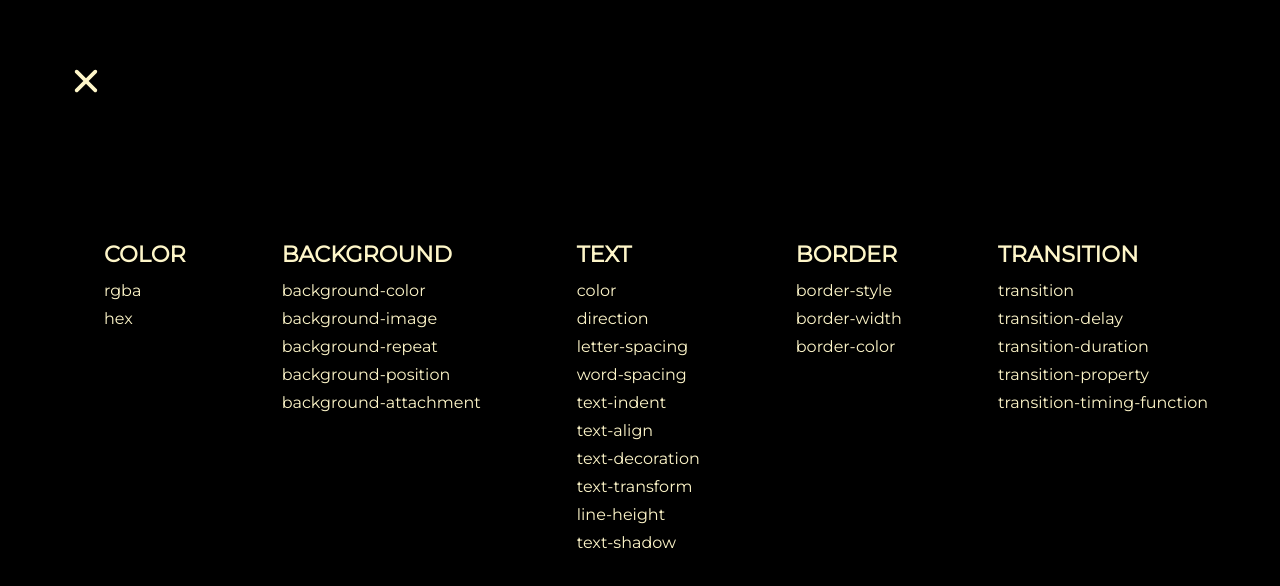
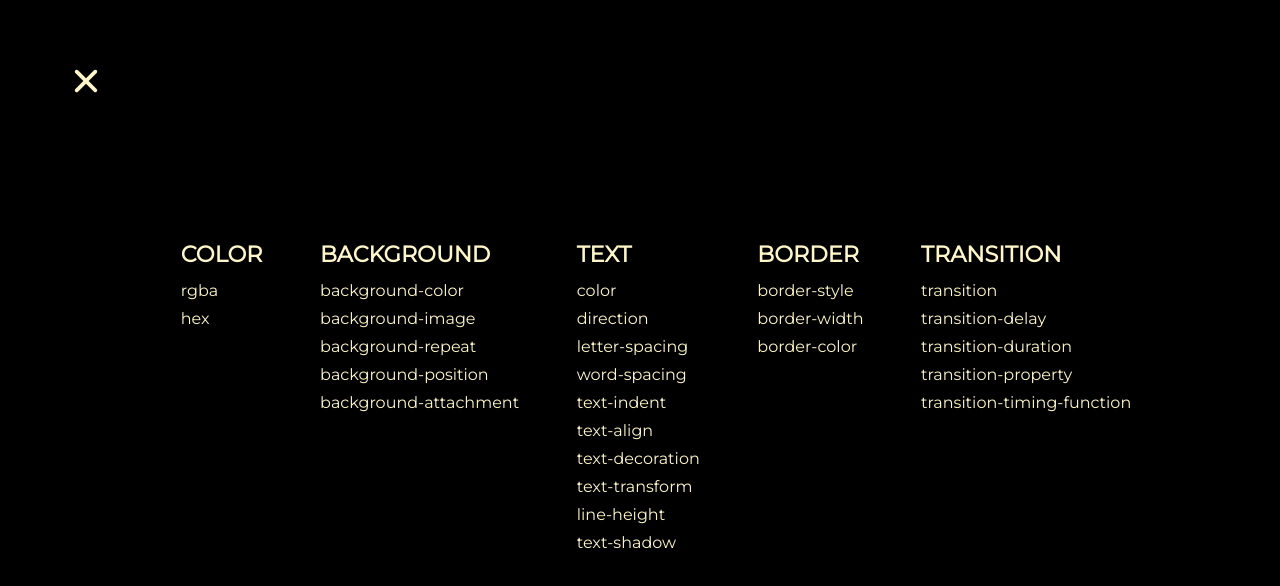
Before and after one commit to shyunju7/Come-See-Study, a React (Create React App) app in the folder book-service-app/: page / in a window 1280 px wide. Both pictures are taken after a click on the element 69 px from the left and 62 px from the top of the page. Shown: the top 586 px of the page. Built offline with nearby package versions, Linux system fonts and the light colour scheme.

Commit message:
Style resize li width

```diff
--- a/book-service-app/src/Components/Menu.js
+++ b/book-service-app/src/Components/Menu.js
@@ -37,7 +37,7 @@ const MenuList = styled.ul`
 `;
 
 const MenuItemContainer = styled.li`
-  padding: 4rem 2rem;
+  padding: 4rem 0.8rem;
   font-size: 1.4rem;
   font-weight: bold;
   margin-left: 2rem;
```
